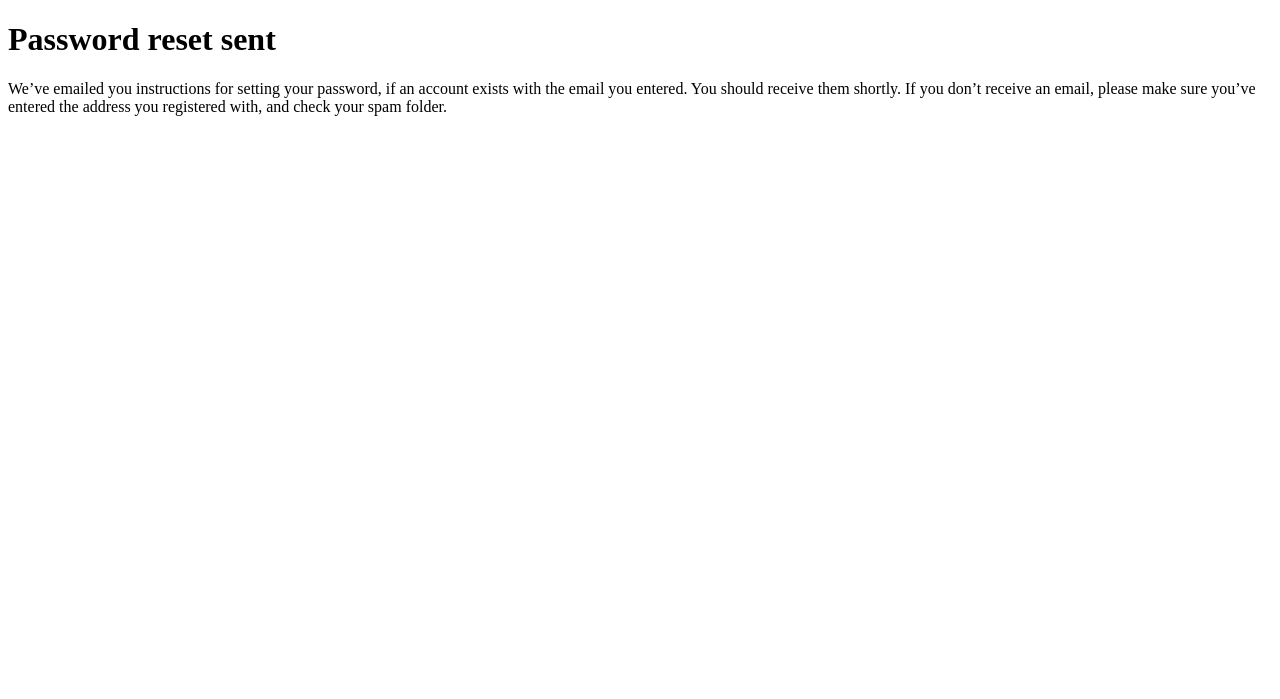
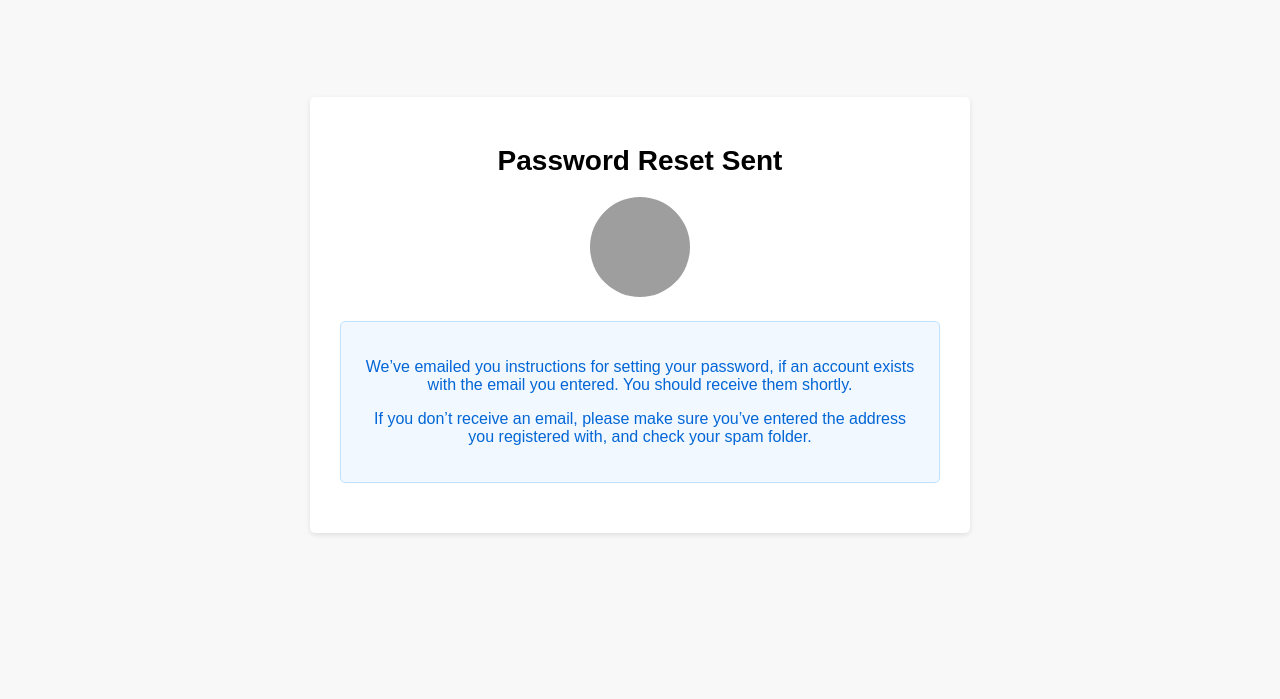
Before and after one commit to Mickykore/Web_Based_Inventory_managment, a Django app: page /password_reset/done/ in a window 1280 px wide. Shown: the top 699 px of the page. Run offline with Django 4.2, Linux system fonts and the light colour scheme; some libraries are stand-ins or nearby versions; grey boxes are pictures that could not be loaded.

```diff
--- /dev/null
+++ b/Inventory_managment/users/static/users/pwd-reset.css
@@ -0,0 +1,46 @@
+body {
+    font-family: Arial, sans-serif;
+    background-color: #f8f8f8;
+    margin-top: -100px;
+    display: flex;
+    justify-content: center;
+    align-items: center;
+    min-height: 100vh;
+
+}
+
+.container {
+    width: 600px;
+    text-align: center;
+    padding: 30px;
+    background-color: #fff;
+    border-radius: 5px;
+    box-shadow: 0 2px 5px rgba(0, 0, 0, 0.1);
+    margin-top: 30px;
+}
+
+h1 {
+    font-size: 28px;
+    margin-bottom: 20px;
+}
+
+.alert {
+    padding: 20px;
+    margin-bottom: 20px;
+    border-radius: 5px;
+    background-color: #f1f8ff;
+    border: 1px solid #c1e1ff;
+    color: #0366d6;
+    position: relative;
+}
+
+.verification-symbol {
+    margin-bottom: 20px;
+}
+
+.verification-symbol img {
+    width: 100px;
+    height: 100px;
+    object-fit: cover;
+    border-radius: 50%;
+}
--- a/Inventory_managment/users/templates/users/login.html
+++ b/Inventory_managment/users/templates/users/login.html
@@ -4,8 +4,6 @@
 <html>
 <head>
   <title>Inventory Login Page</title>
-  {% comment %} <link rel="stylesheet" href="styles.css">
-  <link rel="stylesheet" href=""> {% endcomment %}
   <link rel="stylesheet" type="text/css" href="{% static 'users/styles.css' %}">
 </head>
 <body>
--- a/Inventory_managment/users/templates/users/password_reset_done.html
+++ b/Inventory_managment/users/templates/users/password_reset_done.html
@@ -1,16 +1,27 @@
+{% load crispy_forms_tags %}
+{% load static %}
 <!DOCTYPE html>
 <html lang="en">
 <head>
     <meta charset="UTF-8">
     <meta name="viewport" content="width=device-width, initial-scale=1.0">
-    <title>Document</title>
+    <link rel="stylesheet" type="text/css" href="{% static 'users/pwd-reset.css' %}">
+    <title>Password Reset Sent</title>
+    <style>
+
+    </style>
 </head>
 <body>
-    <h1>Password reset sent</h1>
-    <div class="alert alert-info">
-        We’ve emailed you instructions for setting your password, if an account exists with the email you entered. You should receive them shortly.
+    <div class="container">
 
-        If you don’t receive an email, please make sure you’ve entered the address you registered with, and check your spam folder.
+        <h1>Password Reset Sent</h1>
+        <div class="verification-symbol">
+            <img src="https://encrypted-tbn0.gstatic.com/images?q=tbn:ANd9GcSawLq2A7xtPYXYvCY3R49StM6N1U88zf8Lbw&usqp=CAU" alt="Verification Symbol">
+        </div>
+        <div class="alert">
+            <p>We’ve emailed you instructions for setting your password, if an account exists with the email you entered. You should receive them shortly.</p>
+            <p>If you don’t receive an email, please make sure you’ve entered the address you registered with, and check your spam folder.</p>
+        </div>
     </div>
 </body>
 </html>
```
Also changed, not shown: Inventory_managment/users/static/users/logout.css (added, +32 -0 lines), Inventory_managment/users/static/users/profile.css (added, +119 -0 lines), Inventory_managment/users/templates/users/logout.html (+6 -1 lines), Inventory_managment/users/templates/users/profile.html (+20 -2 lines), Inventory_managment/users/templates/users/register.html (+0 -22 lines), Inventory_managment/users/templates/users/reset_password.html (+0 -25 lines), Inventory_managment/db.sqlite3, Inventory_managment/users/static/users/styles.css (indentation only), Inventory_managment/users/templates/users/images.jpeg (added).
